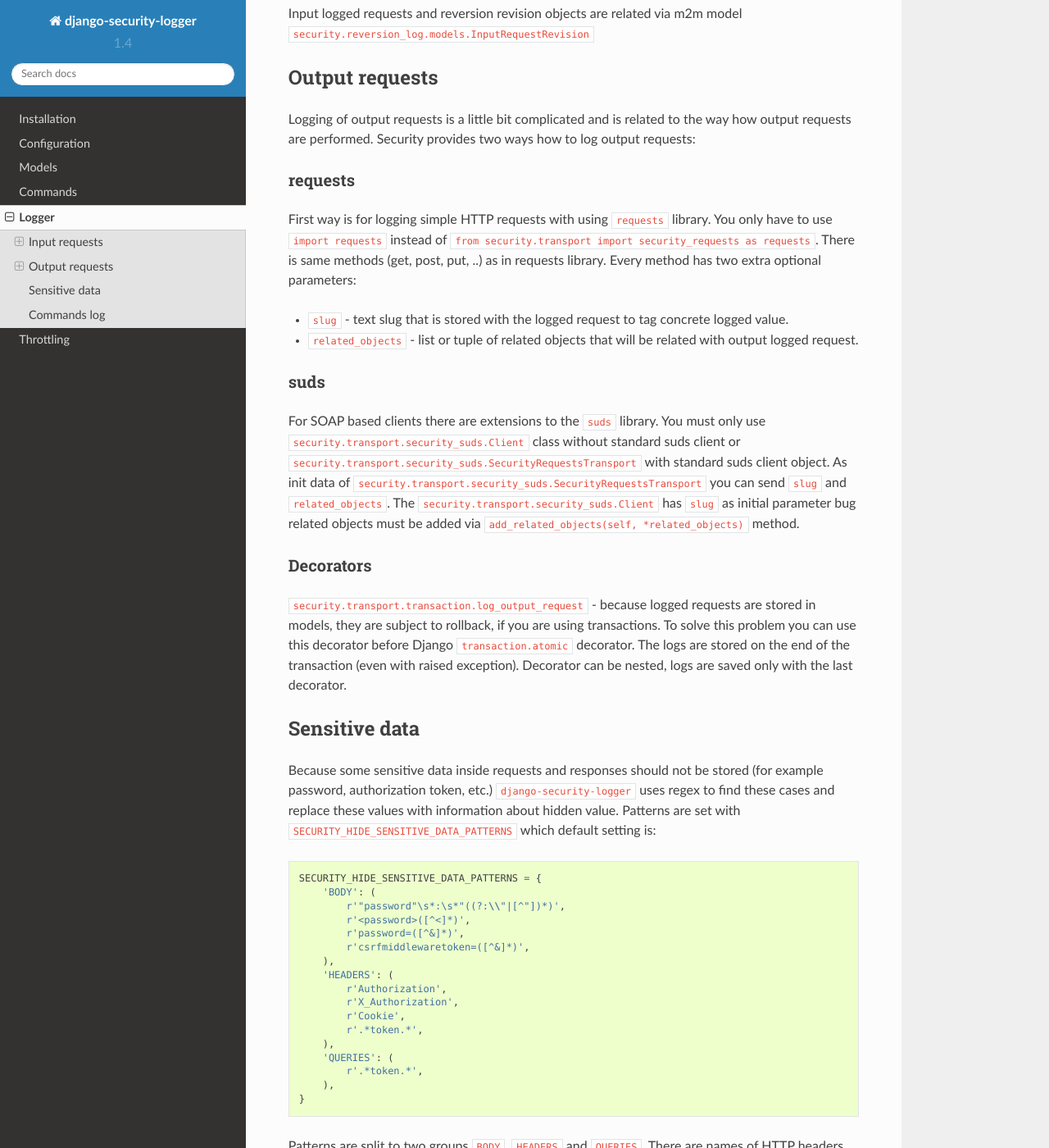
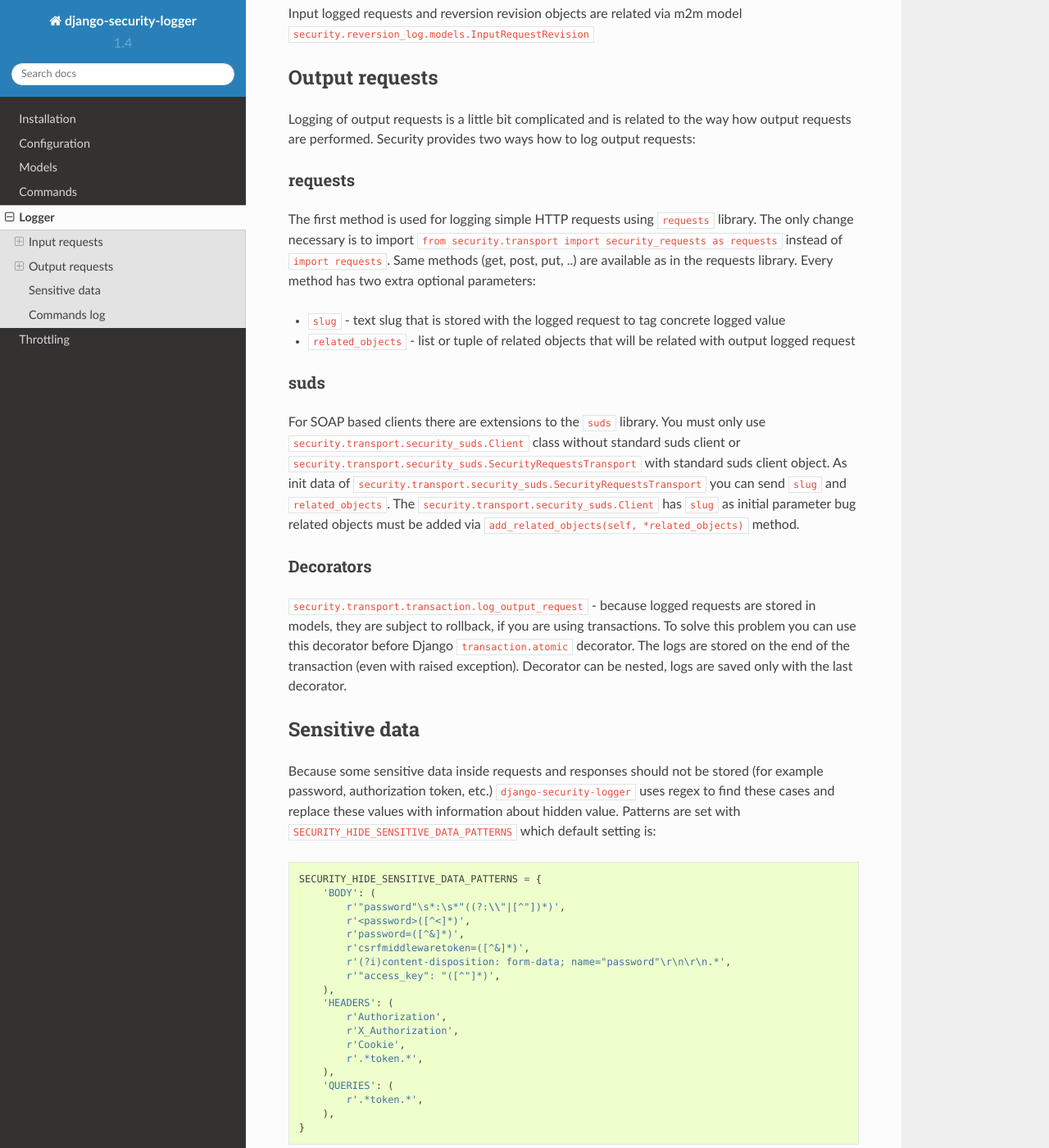
Before and after one commit to sputnikus/django-security, a Sphinx documentation site: the page built from docs/logger.rst, in a window 1280 px wide and 1400 px high, scrolled down 1192 px. Shown: the whole window at 82% size. Built offline with Sphinx 7.4.7 and the Read the Docs theme 2.0.0, drawn with Linux system fonts in a browser that asks for light colours.

Commit message:
Add sensitive data pattern and improve docs

```diff
--- a/docs/logger.rst
+++ b/docs/logger.rst
@@ -52,10 +52,10 @@ Logging of output requests is a little bit complicated and is related to the way
 requests
 ^^^^^^^^
 
-First way is for logging simple HTTP requests with using ``requests`` library. You only have to use ``import requests`` instead of ``from security.transport import security_requests as requests``. There is same methods (get, post, put, ..) as in requests library. Every method has two extra optional parameters:
+The first method is used for logging simple HTTP requests using ``requests`` library. The only change necessary is to import ``from security.transport import security_requests as requests`` instead of ``import requests``. Same methods (get, post, put, ..) are available as in the requests library. Every method has two extra optional parameters:
 
-* ``slug`` - text slug that is stored with the logged request to tag concrete logged value.
-* ``related_objects`` - list or tuple of related objects that will be related with output logged request.
+* ``slug`` - text slug that is stored with the logged request to tag concrete logged value
+* ``related_objects`` - list or tuple of related objects that will be related with output logged request
 
 suds
 ^^^^
@@ -81,6 +81,8 @@ Because some sensitive data inside requests and responses should not be stored (
             r'<password>([^<]*)',
             r'password=([^&]*)',
             r'csrfmiddlewaretoken=([^&]*)',
+            r'(?i)content-disposition: form-data; name="password"\r\n\r\n.*',
+            r'"access_key": "([^"]*)',
         ),
         'HEADERS': (
             r'Authorization',
```
Also changed, not shown: 1 other file.
